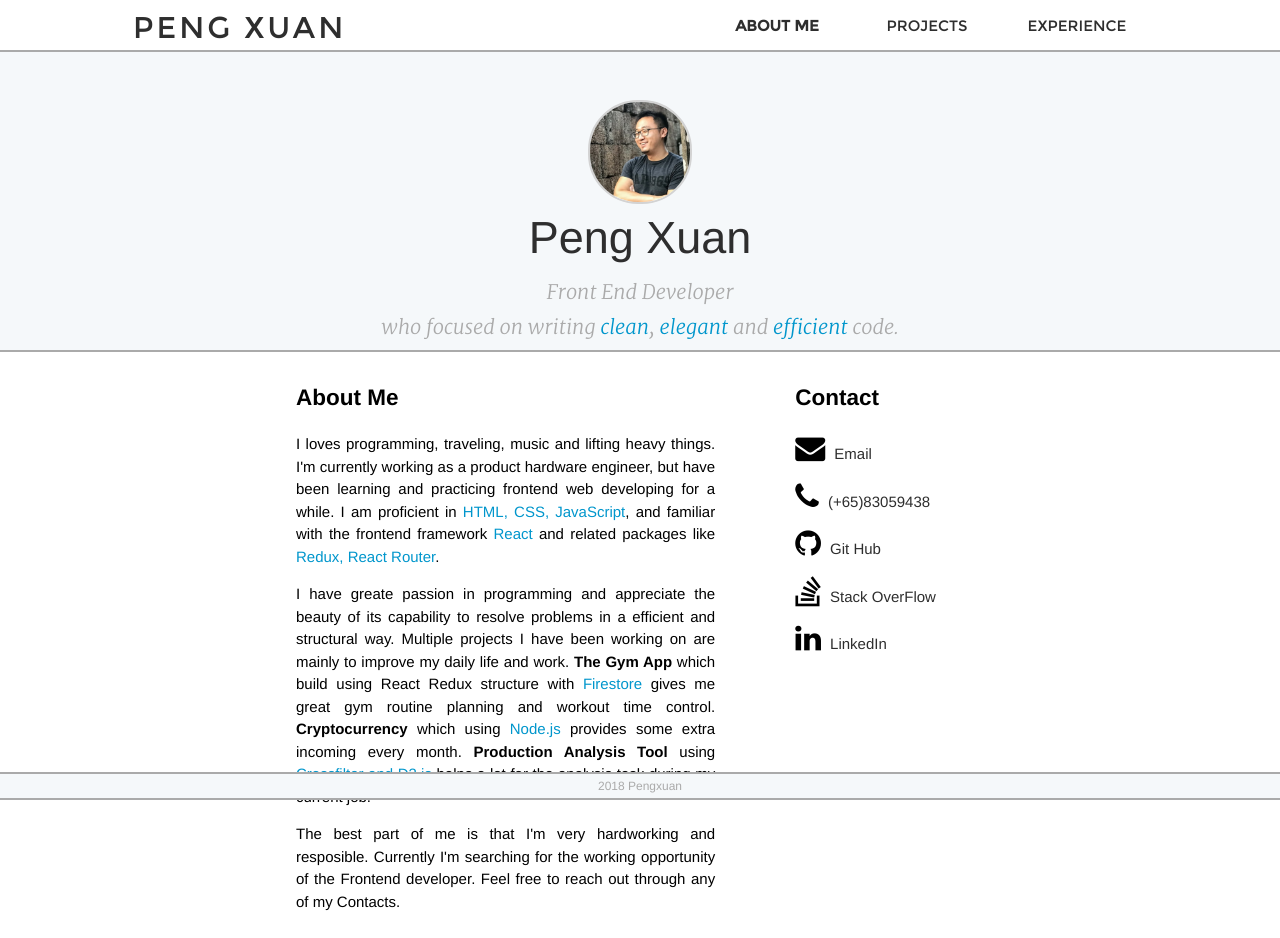
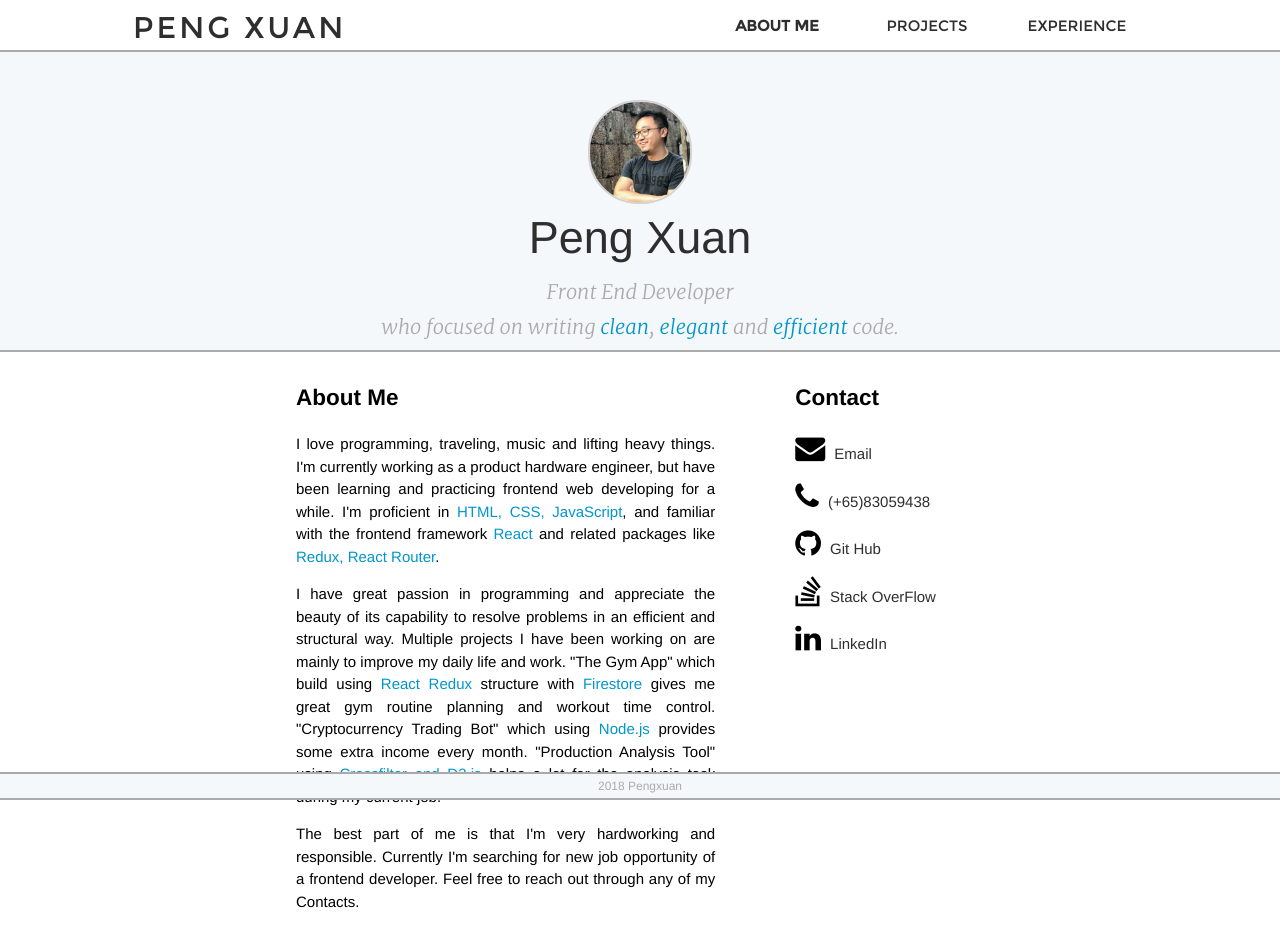
Before and after one commit to Pengxuan-Xu/pengxuan-xu.github.io, a plain HTML site: page index.html in a window 1280 px wide. Drawn offline with Linux system fonts and the light colour scheme.

Commit message:
correct the typos

```diff
--- a/index.html
+++ b/index.html
@@ -50,20 +50,21 @@
 			<div class="box_1">
 			  <div class="boxmargin">
 			  <h2>About Me</h2>
-				<p>I loves programming, traveling, music and lifting heavy things. I'm currently working as a product hardware
-				engineer, but have been learning and practicing frontend web developing for a while. I am proficient
+				<p>I love programming, traveling, music and lifting heavy things. I'm currently working as a product hardware
+				engineer, but have been learning and practicing frontend web developing for a while. I'm proficient
 				in <span class=highlight>HTML, CSS, JavaScript</span>, and familiar with
 				the frontend framework <span class=highlight>React</span> and related packages like
 				<span class=highlight>Redux, React Router</span>. </p>
-				<p>I have greate passion in programming and appreciate the beauty of its capability to resolve problems in a
+				<p>I have great passion in programming and appreciate the beauty of its capability to resolve problems in an
 					efficient and structural way. Multiple projects I have been working on are mainly to improve my daily life
-					and work. <strong>The Gym App</strong> which build using React Redux structure with <span class=highlight>Firestore</span>
-					gives me great gym routine planning and workout time control. <strong>Cryptocurrency</strong> which using <span class=highlight>Node.js</span>
-					provides some extra incoming every month. <strong>Production Analysis Tool</strong> using <span class=highlight>Crossfilter and D3.js</span>
+					and work. "The Gym App" which build using <span class=highlight>React Redux</span> structure with
+					<span class=highlight>Firestore</span> gives me great gym routine planning and workout time control.
+					"Cryptocurrency Trading Bot" which using <span class=highlight>Node.js</span>
+					provides some extra income every month. "Production Analysis Tool" using <span class=highlight>Crossfilter and D3.js</span>
 					helps a lot for the analysis task during my current job.
 				</p>
-				<p>The best part of me is that I'm very hardworking and resposible. Currently I'm searching for the working
-					opportunity of the Frontend developer. Feel free to reach out through any of my Contacts.  </p>
+				<p>The best part of me is that I'm very hardworking and responsible. Currently I'm searching for new job
+					opportunity of a frontend developer. Feel free to reach out through any of my Contacts.  </p>
 			  </div>
 			</div>
 
```
